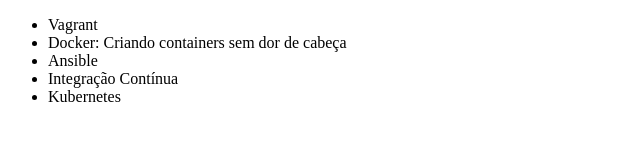
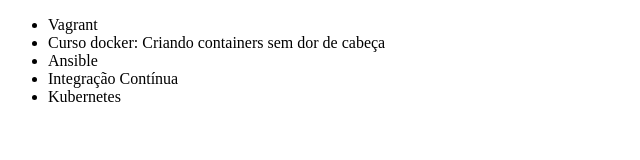
Before and after one commit to matheusmatos221/alura-git, a plain HTML site: page index.html in a window 1280 px wide. Shown: the full height of the page, 0-640 px from the left. Drawn offline with Linux system fonts and the light colour scheme.

Commit message:
Att curso de docker, titulo

```diff
--- a/index.html
+++ b/index.html
@@ -7,7 +7,7 @@
 <body>
     <ul>
         <li>Vagrant</li>
-        <li>Docker: Criando containers sem dor de cabeça</li>
+        <li>Curso docker: Criando containers sem dor de cabeça</li>
         <li>Ansible</li>
         <li>Integração Contínua</li>
         <li>Kubernetes</li>
```
